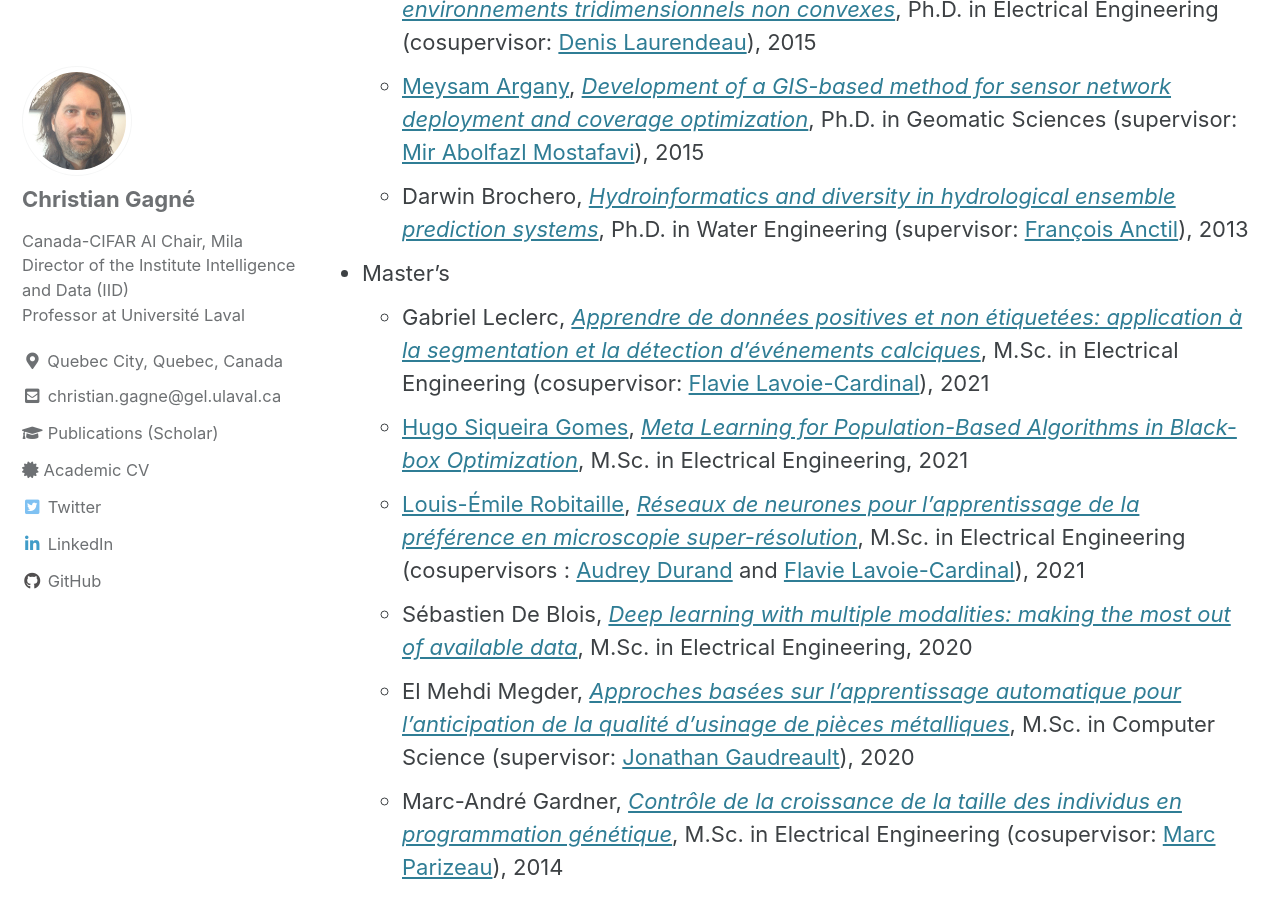
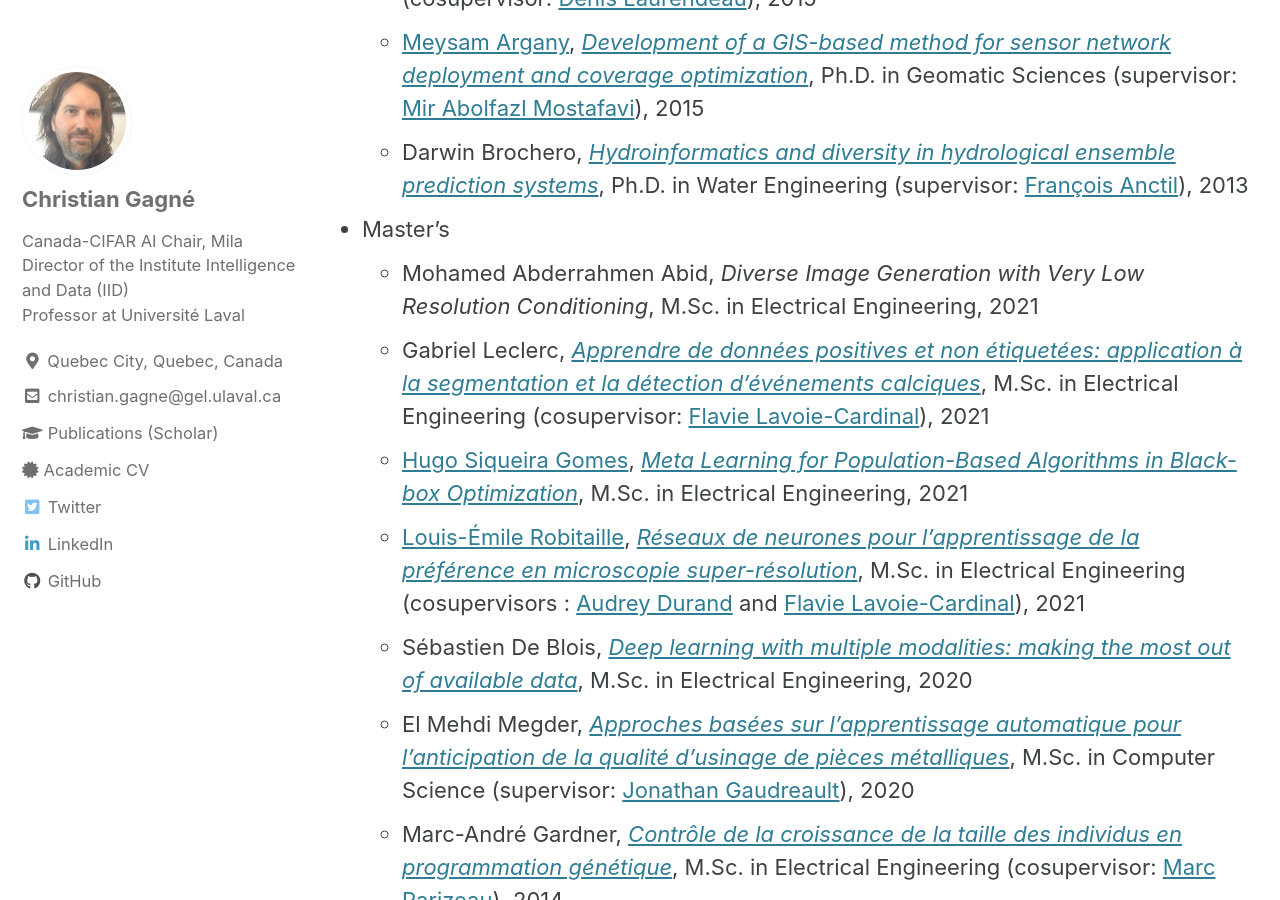
Before and after one commit to chgagne/english, a Jekyll site: the page built from _pages/students.md, in a window 1280 px wide and 900 px high, scrolled down 2476 px. Built offline with Jekyll 4.4.1, drawn with Linux system fonts in a browser that asks for light colours; cached includes are drawn as plain includes; some of the changed text lies outside the part shown.

Commit message:
Mise à jour CV, graduation Mohamed.

```diff
--- a/_pages/students.md
+++ b/_pages/students.md
@@ -45,6 +44,7 @@ title: "Students"
     - [Meysam Argany](https://profile.ut.ac.ir/en/~argany), [*Development of a GIS-based method for sensor network deployment and coverage optimization*](http://hdl.handle.net/20.500.11794/25829), Ph.D. in Geomatic Sciences (supervisor: [Mir Abolfazl Mostafavi](https://www.scg.ulaval.ca/mir-abolfazl-mostafavi)), 2015
     - Darwin Brochero, [*Hydroinformatics and diversity in hydrological ensemble prediction systems*](http://hdl.handle.net/20.500.11794/24547), Ph.D. in Water Engineering (supervisor: [François Anctil](https://www.gci.ulaval.ca/departement-et-professeurs/professeurs-et-personnel/professeurs/fiche/show/anctil-francois/)), 2013
 - Master's
+    - Mohamed Abderrahmen Abid, *Diverse Image Generation with Very Low Resolution Conditioning*, M.Sc. in Electrical Engineering, 2021
     - Gabriel Leclerc, [*Apprendre de données positives et non étiquetées: application à la segmentation et la détection d’événements calciques*](http://hdl.handle.net/20.500.11794/69813), M.Sc. in Electrical Engineering (cosupervisor: [Flavie Lavoie-Cardinal](https://cervo.ulaval.ca/fr/flavie-lavoie-cardinal)), 2021
     - [Hugo Siqueira Gomes](https://hugodovs.github.io/), [*Meta Learning for Population-Based Algorithms in Black-box Optimization*](http://hdl.handle.net/20.500.11794/68764), M.Sc. in Electrical Engineering, 2021
     - [Louis-Émile Robitaille](https://l3robot.github.io/), [*Réseaux de neurones pour l’apprentissage de la préférence en microscopie super-résolution*](http://hdl.handle.net/20.500.11794/68744), M.Sc. in Electrical Engineering (cosupervisors : [Audrey Durand](https://audurand.wordpress.com/) and [Flavie Lavoie-Cardinal](https://cervo.ulaval.ca/fr/flavie-lavoie-cardinal)), 2021
```
Also changed, not shown: other parts of _pages/students.md (+0 -1 lines), 1 other file.
